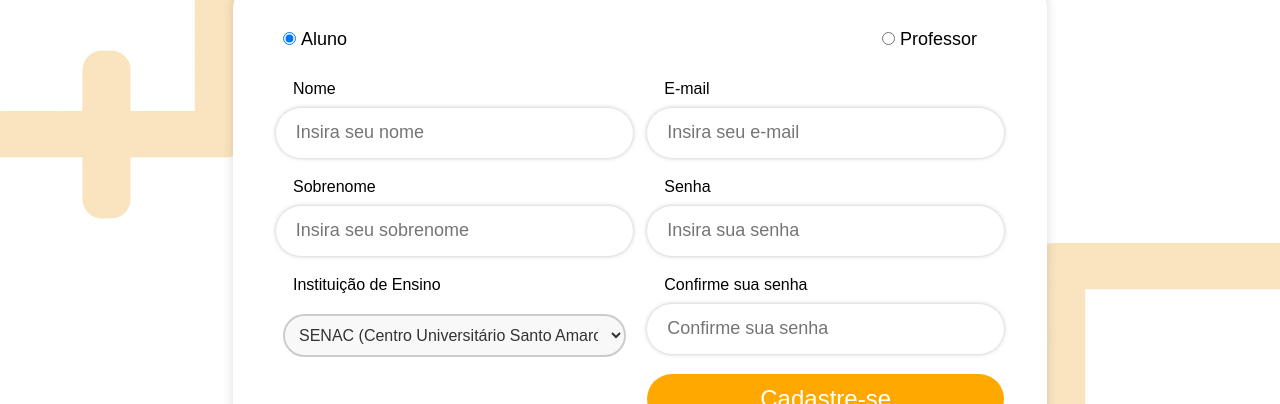
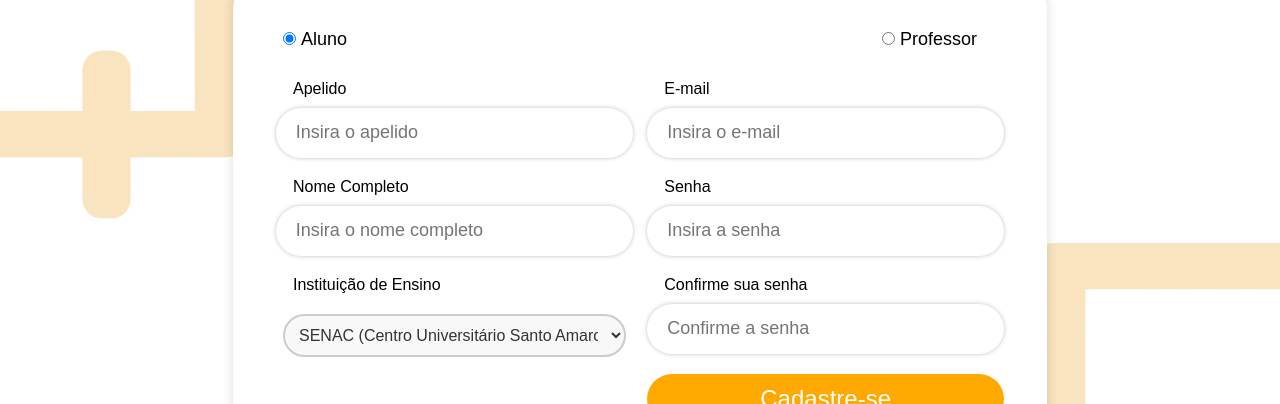
Before and after one commit to AureoDantax/quadro-webapp, a React (Vite) app: page /cadastro in a window 1280 px wide. Shown: the part 169-573 px from the top of the page. Built offline with nearby package versions, Linux system fonts and the light colour scheme.

Commit message:
Pequena alteração no formulário de cadastro

```diff
--- a/src/pages/Cadastro.tsx
+++ b/src/pages/Cadastro.tsx
@@ -25,8 +25,8 @@ const Column = styled.div`
 
 export function Cadastro() {
   const [userType, setUserType] = useState<'aluno' | 'professor'>('aluno');
-  const [nome, setNome] = useState<string>('');
-  const [sobrenome, setSobrenome] = useState<string>('');
+  const [apelido, setApelido] = useState<string>('');
+  const [nomecompleto, setNomecompleto] = useState<string>('');
   const [cpf, setCpf] = useState<string>(''); //aparentemente ele não pode estar vazio, então coloquei uma string vazia para usar mascara
   const [telefone, setTelefone] = useState<string>(''); //aparentemente ele não pode estar vazio, então coloquei uma string vazia
   const [instituicao, setInstituicao] = useState<string>('senacsantoamaro');
@@ -81,7 +81,7 @@ export function Cadastro() {
   const handleSubmit = async (e: React.FormEvent) => {
     e.preventDefault();
 
-    if (!nome || !sobrenome || !email || !senha || !confirmaSenha || (userType === 'professor' && (!cpf || !telefone))) {
+    if (!apelido || !nomecompleto || !email || !senha || !confirmaSenha || (userType === 'professor' && (!cpf || !telefone))) {
       setErrorMessage('Preencha todos os campos obrigatórios.');
       modalRef.current?.showModal();
       return;
@@ -120,8 +120,8 @@ export function Cadastro() {
     setIsLoading(true); // vou colocar um loading pra mostrar que tá enviando os dados (só por causa desse await :')
     // cometi o erro de colocar ele antes das validações antes, então ele ficava rodando mesmo se tiver erro
     const formData = {
-      nome,
-      sobrenome,
+      apelido,
+      nomecompleto,
       cpf: userType === 'professor' ? cpf : undefined,
       telefone: userType === 'professor' ? telefone : undefined,
       instituicao,
@@ -158,16 +158,16 @@ export function Cadastro() {
           <UserTypeSelector userType={userType} setUserType={setUserType} />
           <FormContainer>
             <Column>
-              <LeftLabel>Nome</LeftLabel>
-              <InputStyle placeholder="Insira seu nome" value={nome} onChange={(e) => setNome(e.target.value)} />
-              <LeftLabel>Sobrenome</LeftLabel>
-              <InputStyle placeholder="Insira seu sobrenome" value={sobrenome} onChange={(e) => setSobrenome(e.target.value)} />
+              <LeftLabel>Apelido</LeftLabel>
+              <InputStyle placeholder="Insira o apelido" value={apelido} onChange={(e) => setApelido(e.target.value)} />
+              <LeftLabel>Nome Completo</LeftLabel>
+              <InputStyle placeholder="Insira o nome completo" value={nomecompleto} onChange={(e) => setNomecompleto(e.target.value)} />
               {userType === 'professor' && (
                 <>
                   <LeftLabel>CPF</LeftLabel>
-                  <InputStyle placeholder="Insira seu CPF" value={cpf} onChange={handleCpfChange} maxLength={14} />
+                  <InputStyle placeholder="Insira o CPF" value={cpf} onChange={handleCpfChange} maxLength={14} />
                   <LeftLabel>Número de telefone</LeftLabel>
-                  <InputStyle placeholder="Insira seu número" value={telefone} onChange={handleTelefoneChange} maxLength={15} />
+                  <InputStyle placeholder="Insira o número" value={telefone} onChange={handleTelefoneChange} maxLength={15} />
                 </>
               )}
               <LeftLabel>Instituição de Ensino</LeftLabel>
@@ -179,11 +179,11 @@ export function Cadastro() {
             </Column>
             <Column>
               <LeftLabel>E-mail</LeftLabel>
-              <InputStyle placeholder="Insira seu e-mail" value={email} onChange={(e) => setEmail(e.target.value)} />
+              <InputStyle placeholder="Insira o e-mail" value={email} onChange={(e) => setEmail(e.target.value)} />
               <LeftLabel>Senha</LeftLabel>
-              <InputStyle type="password" placeholder="Insira sua senha" value={senha} onChange={(e) => setSenha(e.target.value)} />
+              <InputStyle type="password" placeholder="Insira a senha" value={senha} onChange={(e) => setSenha(e.target.value)} />
               <LeftLabel>Confirme sua senha</LeftLabel>
-              <InputStyle type="password" placeholder="Confirme sua senha" value={confirmaSenha} onChange={(e) => setConfirmaSenha(e.target.value)} />
+              <InputStyle type="password" placeholder="Confirme a senha" value={confirmaSenha} onChange={(e) => setConfirmaSenha(e.target.value)} />
               <LargeButtonStyle type='submit' onClick={handleSubmit} disabled={isLoading}>
                 {isLoading ? 'Enviando...' : 'Cadastre-se'}
               </LargeButtonStyle>
```
